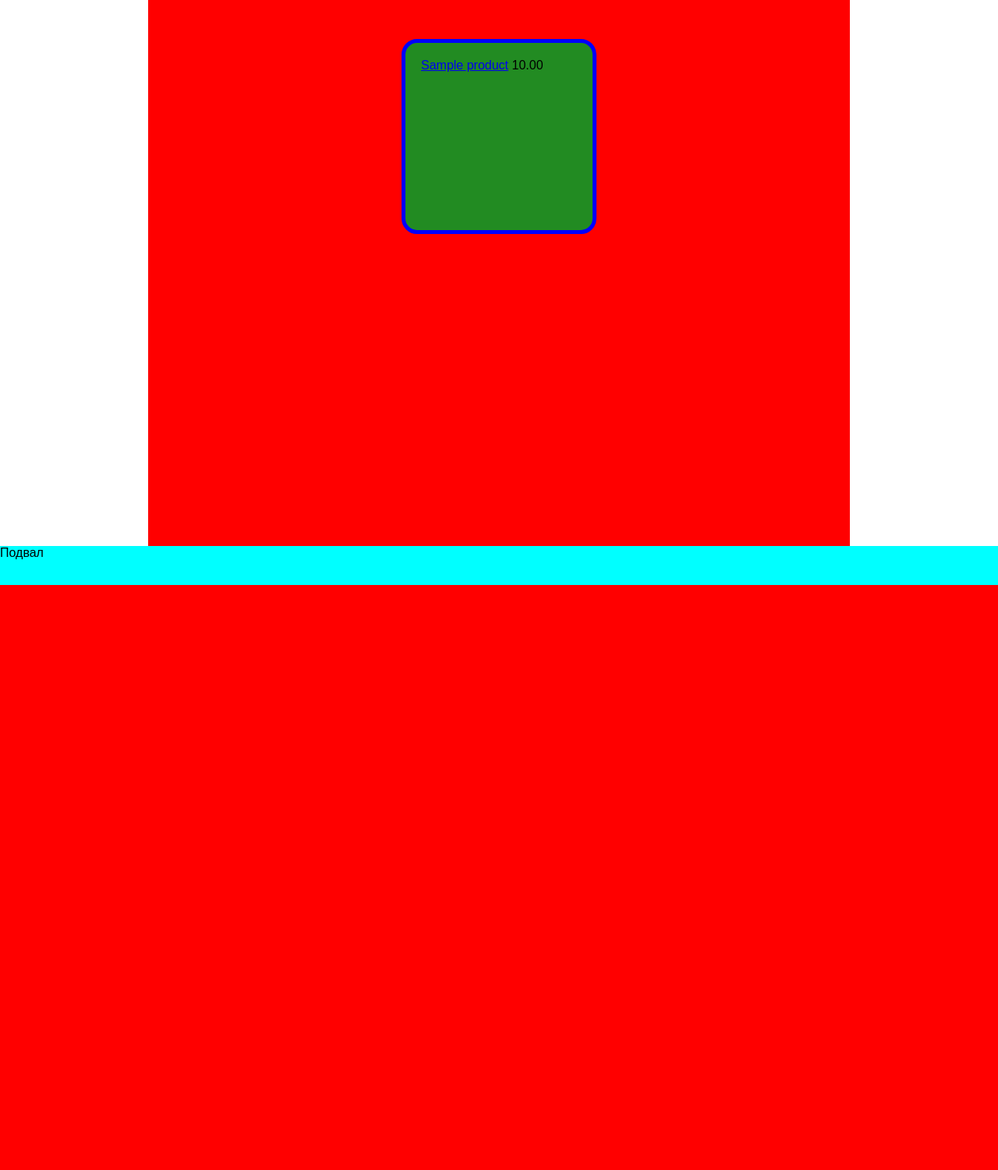
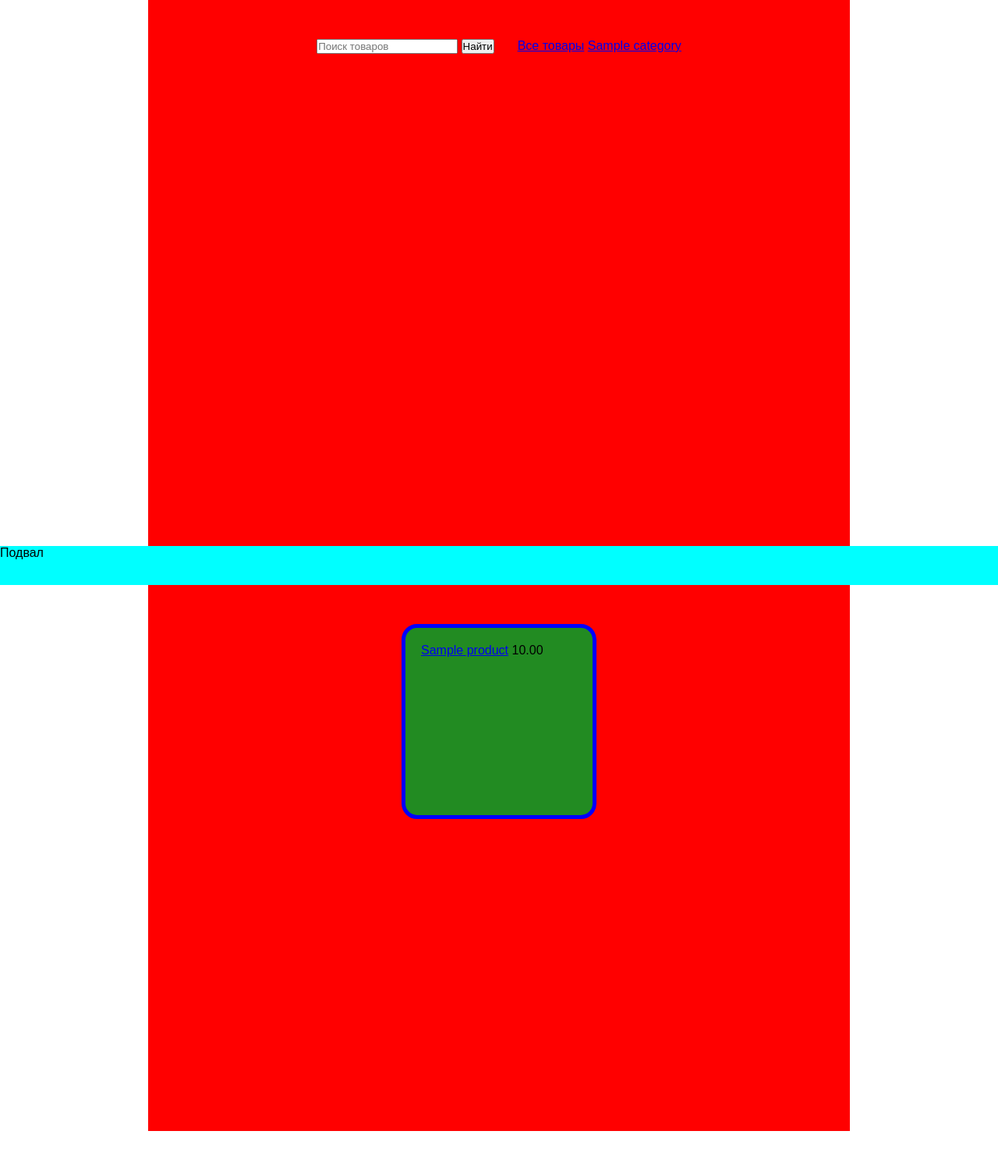
Before and after one commit to pereskokovdaniil/marketplace, a Django app: page / in a window 1280 px wide. Shown: the part 50-1550 px from the top of the page at 78% size. Before the commit the page ends 800 px from the top, so only its background shows below. Run offline with Django 5.2, Linux system fonts and the light colour scheme; tables that the repository leaves empty hold one stand-in row (values such as "Sample post").

Commit message:
feat: поиск и выбор по категориям на главной странице

```diff
--- a/catalog/views.py
+++ b/catalog/views.py
@@ -1,12 +1,26 @@
 from django.contrib.auth.decorators import login_required
 from django.shortcuts import render, redirect, get_object_or_404
-from catalog.models import Product, Cart, CartItem
+from catalog.models import Product, Cart, CartItem, Category
 from .forms import ProductForm
 
 
 def index(request):
     products = Product.objects.all()
-    return render(request, 'index.html', {'products': products})
+    сategories = Category.objects.all()
+
+    category_id = request.GET.get('category')
+    if category_id:
+        products = products.filter(category_id=category_id)
+
+    search_query = request.GET.get('search_query')
+    if search_query:
+        products = products.filter(name__icontains=search_query)
+
+
+    return render(request, 'index.html', {
+        'products': products,
+        'categories': сategories
+    })
 
 def product_detail(request, product_id):
     product = Product.objects.get(id=product_id)
--- a/pyproject.toml
+++ b/pyproject.toml
@@ -4,5 +4,6 @@
 requires-python = ">=3.14"
 dependencies = [
     "django>=6.0.7",
+    "pillow>=12.3.0",
     "psycopg2-binary>=2.9.12",
 ]
--- a/templates/index.html
+++ b/templates/index.html
@@ -4,11 +4,29 @@
 
 {% block content %}
 <div class="container">
+    <form method="get">
+        <input type="text" name="search_query" placeholder="Поиск товаров">
+        <button type="submit">Найти</button>
+    </form>
+
+    <div class="categories">
+        <a href="{% url 'index' %}">Все товары</a>
+        {% for category in categories %}
+            <a href="?category={{ category.id }}">{{ category.name }}</a>
+        {% endfor %}
+    </div>
+</div>
+
+<div class="container">
+    {% if products %}
         {% for product in products %}
             <div class="card">
                 <a href="{% url 'product_detail' product.id %}">{{ product.name }}</a>
                 {{ product.price }}
             </div>
         {% endfor %}
+    {% else %}
+        <p>Товары нет</p>
+    {% endif %}
     </div>
 {% endblock %}
```
Also changed, not shown: 1 other file. Lines whose indentation alone changed are shown as unchanged.
